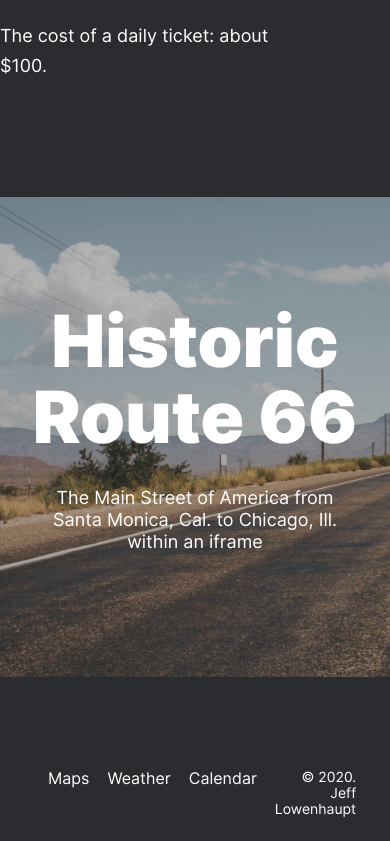
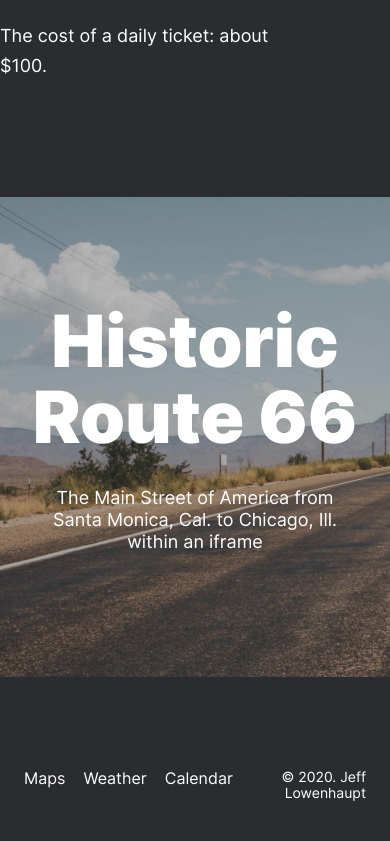
Before and after one commit to JeffL84/web_project_3, a plain HTML site: page index.html in a window 390 px wide. Shown: the part 9339-10180 px from the top of the page. Drawn offline with Linux system fonts and the light colour scheme.

Commit message:
final padding fix

```diff
--- a/blocks/footer/footer.css
+++ b/blocks/footer/footer.css
@@ -25,6 +25,14 @@
 
 }
 
+@media screen and (max-width: 786px) {
+
+    .footer {
+     padding: 0 24px 24px;
+    }
+
+}
+
 @media screen and (max-width: 320px) {
 
     .footer {
```
